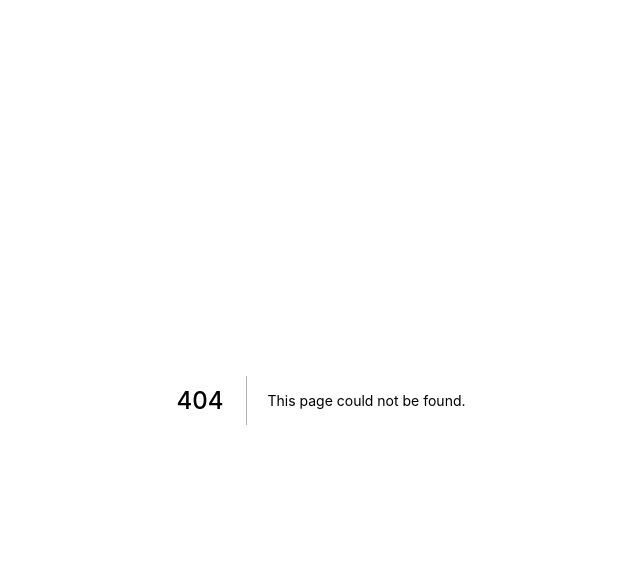
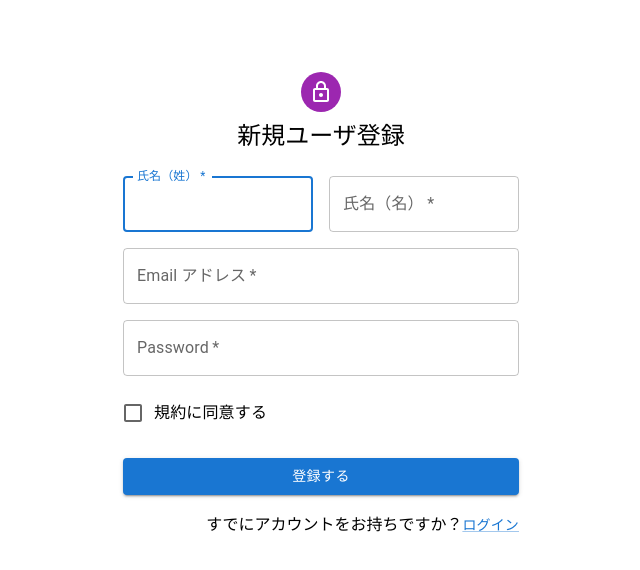
Before and after one commit to yui666a/m_bip-kanazawa, a Next.js app: page /sign-up in a window 1280 px wide. Before the commit this address had no page. Shown: the top 570 px of the page, without its empty margins (319-959 px from the left). Built offline with nearby package versions, Linux system fonts and the light colour scheme.

Commit message:
新規登録ページの追加

```diff
--- /dev/null
+++ b/pages/sign-up.tsx
@@ -0,0 +1,118 @@
+import * as React from "react";
+import Avatar from "@mui/material/Avatar";
+import Button from "@mui/material/Button";
+import CssBaseline from "@mui/material/CssBaseline";
+import TextField from "@mui/material/TextField";
+import FormControlLabel from "@mui/material/FormControlLabel";
+import Checkbox from "@mui/material/Checkbox";
+import Link from "@mui/material/Link";
+import Grid from "@mui/material/Grid";
+import Box from "@mui/material/Box";
+import LockOutlinedIcon from "@mui/icons-material/LockOutlined";
+import Typography from "@mui/material/Typography";
+import Container from "@mui/material/Container";
+import { createTheme, ThemeProvider } from "@mui/material/styles";
+
+// const theme = createTheme();
+
+export default function SignUp() {
+  const handleSubmit = (event: React.FormEvent<HTMLFormElement>) => {
+    event.preventDefault();
+    const data = new FormData(event.currentTarget);
+    console.log({
+      email: data.get("email"),
+      password: data.get("password"),
+    });
+  };
+
+  return (
+    // <ThemeProvider theme={theme}>
+    <Container component="main" maxWidth="xs">
+      {/* <CssBaseline /> */}
+      <Box
+        sx={{
+          marginTop: 8,
+          display: "flex",
+          flexDirection: "column",
+          alignItems: "center",
+        }}
+      >
+        <Avatar sx={{ m: 1, bgcolor: "secondary.main" }}>
+          <LockOutlinedIcon />
+        </Avatar>
+        <Typography component="h1" variant="h5">
+          新規ユーザ登録
+        </Typography>
+        <Box component="form" noValidate onSubmit={handleSubmit} sx={{ mt: 3 }}>
+          <Grid container spacing={2}>
+            <Grid item xs={12} sm={6}>
+              <TextField
+                autoComplete="given-name"
+                required
+                fullWidth
+                name="氏名（姓）"
+                id="氏名（姓）"
+                label="氏名（姓）"
+                autoFocus
+              />
+            </Grid>
+            <Grid item xs={12} sm={6}>
+              <TextField
+                required
+                fullWidth
+                id="氏名（名）"
+                label="氏名（名）"
+                name="氏名（名）"
+                autoComplete="family-name"
+              />
+            </Grid>
+            <Grid item xs={12}>
+              <TextField
+                required
+                fullWidth
+                id="email"
+                label="Email アドレス"
+                name="email"
+                autoComplete="email"
+              />
+            </Grid>
+            <Grid item xs={12}>
+              <TextField
+                required
+                fullWidth
+                name="password"
+                label="Password"
+                type="password"
+                id="password"
+                autoComplete="new-password"
+              />
+            </Grid>
+            <Grid item xs={12}>
+              <FormControlLabel
+                control={<Checkbox value="allowExtraEmails" color="primary" />}
+                label="規約に同意する"
+              />
+            </Grid>
+          </Grid>
+          <Button
+            type="submit"
+            fullWidth
+            variant="contained"
+            sx={{ mt: 3, mb: 2 }}
+          >
+            登録する
+          </Button>
+          <Grid container justifyContent="flex-end">
+            <Grid item>
+              すでにアカウントをお持ちですか？
+              <Link href="/login" variant="body2">
+                ログイン
+              </Link>
+            </Grid>
+          </Grid>
+        </Box>
+      </Box>
+    </Container>
+    // </ThemeProvider>
+  );
+}
```
